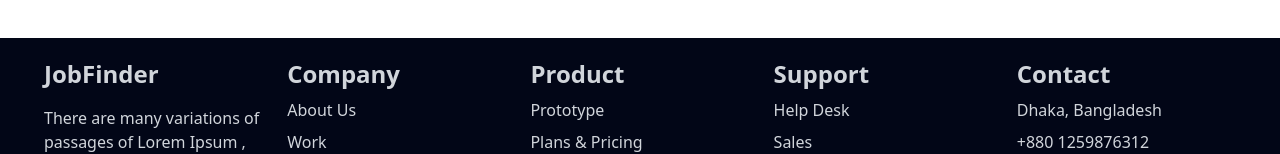
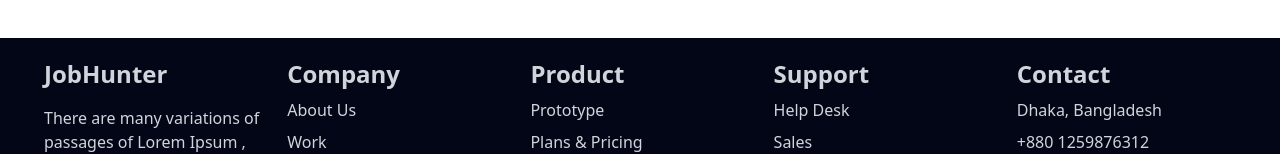
Before and after one commit to alaminh63/Job-Hunter, a React (Vite) app: page / in a window 1280 px wide. Shown: the part 2203-2357 px from the top of the page. Built offline with nearby package versions, Linux system fonts and the light colour scheme.

Commit message:
Job Hunter Final Deploy final

```diff
--- a/src/Pages/Footer.jsx
+++ b/src/Pages/Footer.jsx
@@ -6,7 +6,7 @@
       <div className="bg-slate-950 ">
         <div className="max-w-[1240px] mx-auto grid md:grid-cols-5 text-gray-300 gap-6 mt-10 mb-10 px-6">
           <div>
-            <h1 className="text-2xl font-bold mt-5">JobFinder</h1>
+            <h1 className="text-2xl font-bold mt-5">JobHunter</h1>
             <p className="py-4">
               There are many variations of passages of Lorem Ipsum , but the
               majority have suffered alteration in some form.
```
